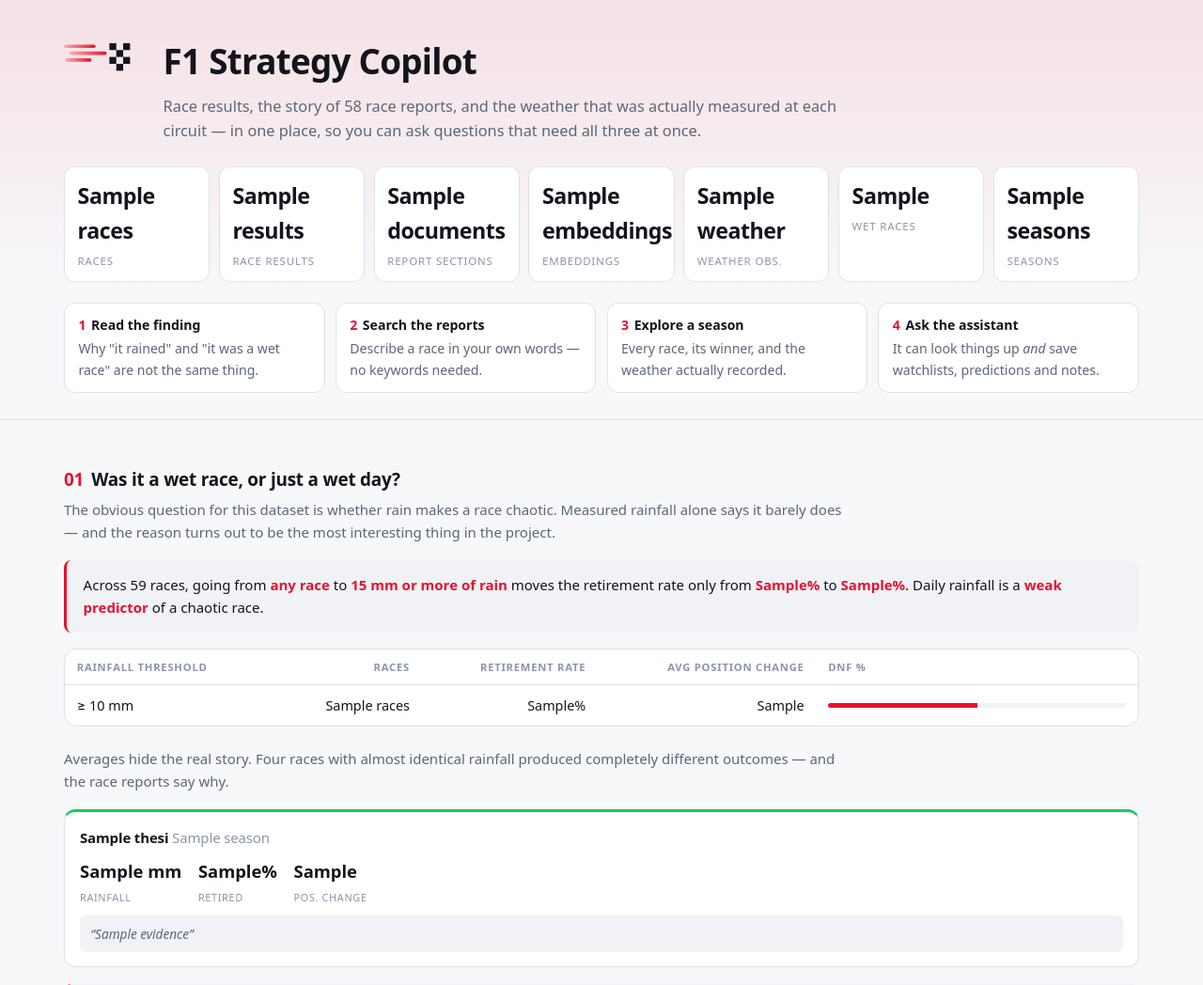
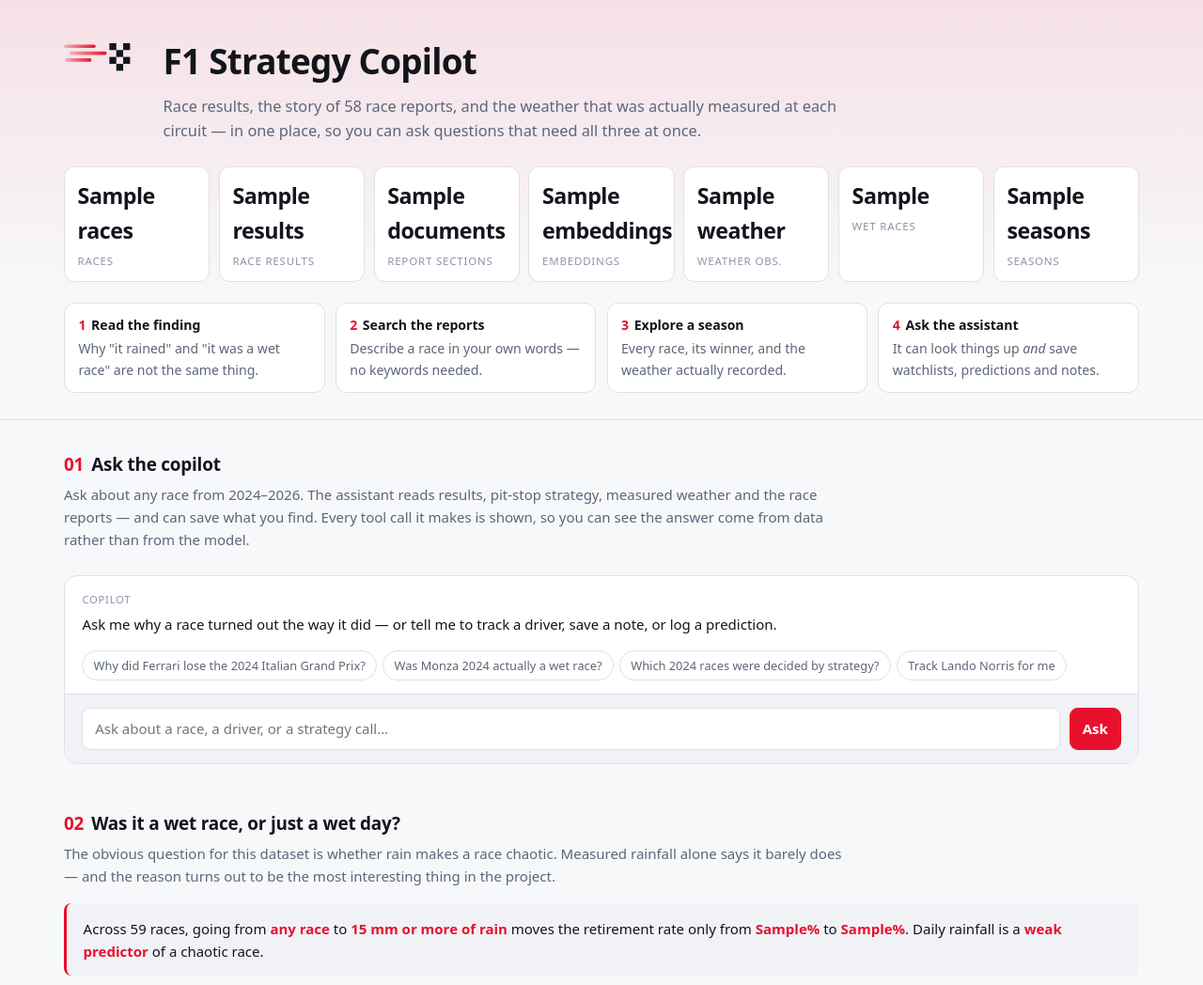
Before and after one commit to abhibastia/f1-strategy-copilot, a Flask app: template app/templates/index.html in a window 1280 px wide. Shown: the top 1048 px of the page at 94% size. Run offline with Flask 3, Linux system fonts and the light colour scheme; the template is opened without the code that fills it: most values are stand-ins (such as "Sample title", 1, 10 or a date in 2020).

Commit message:
Put the agent in the app, and stop it burying corrections
The frontend previously talked about an assistant it never called. agent.py
existed and was tested, but the Flask app did not import it - so the user
experience was still the day-3 pattern: read a dashboard, then leave for
the Playground to actually use the agent. Now there is a /api/chat endpoint
and a chat panel at the top of the page, and the whole loop happens at one
URL.

The response carries the full tool-call trace, not just the prose, and the
UI renders it inline with writes badged in red. A chat that returned only
an answer would give a reader no way to tell whether the agent used its
tools or invented the reply - which is the entire thing being demonstrated.
Conversation state stays in the browser, capped at six turns, so nothing
depends on sticky sessions and a restarted container loses no conversation
the browser still holds.

Testing it surfaced a phrasing failure worth fixing. Asked "why did Ferrari
lose the 2024 Italian Grand Prix" - a loaded question, since Leclerc won it
- the agent answered "it is not possible to determine why Ferrari lost, as
they did not lose". Correct, and useless: it opens with a non-answer and
buries the correction. An earlier run of the same question had answered it
well, so this was variance rather than a hard failure, which makes it a
prompt problem.

The prompt now says to correct a wrong premise in the opening sentence and
never to open with what could not be found. The same question now answers
"Ferrari did not lose - Charles Leclerc won, utilising a one-stop strategy
to take the team's first win at Monza since 2019."

Verified against the data rather than the model: P1 Leclerc on 2 stints,
P2 Piastri and P3 Norris on 3.

```diff
--- a/app/agent.py
+++ b/app/agent.py
@@ -68,13 +68,23 @@
 wet while they were racing. Monza 2024 had the most rain of any race here and
 ran dry. Say so when it applies; never treat rainfall alone as proof.
 
+WHEN THE QUESTION IS WRONG
+Users ask loaded questions - "why did Ferrari lose Monza?" when Ferrari won it.
+Correct the premise FIRST, in the opening sentence, then answer what actually
+happened. Never say "it is not possible to determine why they lost" - that
+reads as a failure to answer when you in fact have the answer. Say "Ferrari did
+not lose - Leclerc won on a one-stop" and carry on.
+
 GUARDRAILS
 - Never state a figure you did not get from a tool call in this conversation.
 - If a tool returns an "error" key, follow its "suggestion". Ask the user to
   clarify rather than guessing.
 - Every result tells you what it resolved - "resolved_driver", "resolved_race".
   If that does not match what the user meant, say which one you used.
-- Be brief. Lead with the answer, then the numbers that support it."""
+- Be brief. Lead with the answer, then the numbers that support it.
+- Never open with what you could not find. Open with what you know.
+- When strategy explains a result, say so concretely: how many stops each
+  driver made, and who did something different from the field."""
 
 
 # Tool schemas. Kept beside the dispatch table so a tool cannot be advertised
--- a/app/app.py
+++ b/app/app.py
@@ -23,6 +23,7 @@
 
 from flask import Flask, jsonify, render_template, request
 
+import agent
 import ui_data
 
 logging.basicConfig(level=logging.INFO)
@@ -78,6 +79,40 @@
         )
 
 
+@app.route("/api/chat", methods=["POST"])
+def api_chat():
+    """Ask the assistant a question.
+
+    Returns the answer AND the full tool-call trace. A chat endpoint that
+    returned only prose would give a reader no way to tell whether the agent
+    used its tools or invented the answer - which is the whole thing being
+    demonstrated. The trace is rendered inline in the UI for the same reason.
+
+    Conversation state stays on the client. The agent is stateless per request,
+    so nothing here depends on sticky sessions or a server-side store, and a
+    restarted container loses no conversation the browser still holds.
+    """
+    body = request.get_json(silent=True) or {}
+    question = (body.get("question") or "").strip()
+    if not question:
+        return jsonify({"error": "Ask a question first."}), 400
+
+    history = body.get("history") or []
+    # Cap the history sent upstream. A long thread would push the tool results
+    # the model actually needs out of the context window.
+    history = [m for m in history if m.get("role") in ("user", "assistant")][-6:]
+
+    try:
+        result = agent.ask(question, history=history)
+        return jsonify(result)
+    except Exception as exc:
+        logger.exception("Agent call failed")
+        return jsonify({
+            "error": "The assistant could not answer that.",
+            "detail": str(exc)[:300],
+        }), 503
+
+
 @app.route("/api/search")
 def api_search():
     """Semantic search over race reports. Backs the search box."""
--- a/app/templates/index.html
+++ b/app/templates/index.html
@@ -125,6 +125,37 @@
          border-bottom:2px solid transparent; font-size:.9rem; }
   .tab[aria-selected=true] { color:var(--fg); border-bottom-color:var(--accent); }
   .empty { color:var(--dim); padding:1.1rem 1.25rem; }
+  /* ---- chat ---- */
+  .chat { background:var(--panel); border:1px solid var(--line);
+          border-radius:.9rem; overflow:hidden; margin-top:1.6rem; }
+  .chat-log { max-height:26rem; overflow-y:auto; padding:1rem 1.15rem; }
+  .msg { margin-bottom:1rem; }
+  .msg:last-child { margin-bottom:0; }
+  .msg .who { font-size:.7rem; text-transform:uppercase; letter-spacing:.07em;
+              color:var(--dim); margin-bottom:.3rem; }
+  .msg.user .bubble { background:var(--panel-2); border-radius:.6rem;
+                      padding:.6rem .8rem; }
+  .msg.bot .bubble { line-height:1.65; }
+  .msg.bot .bubble p { margin:0 0 .6rem; }
+  .trace { margin:.5rem 0 .6rem; border-left:2px solid var(--line);
+           padding-left:.75rem; }
+  .tcall { font-size:.82rem; color:var(--muted); margin-bottom:.2rem;
+           font-family:ui-monospace,SFMono-Regular,Menlo,monospace; }
+  .tcall .tname { color:var(--fg); }
+  .tcall.write .tname { color:var(--accent); font-weight:700; }
+  .tcall .badge { display:inline-block; font-size:.62rem; letter-spacing:.06em;
+                  padding:.02rem .35rem; border-radius:.25rem; margin-right:.4rem;
+                  background:var(--panel-2); color:var(--dim);
+                  font-family:inherit; text-transform:uppercase; }
+  .tcall.write .badge { background:rgba(232,17,45,.16); color:var(--accent); }
+  .chat-form { display:flex; gap:.6rem; padding:.85rem 1.15rem;
+               border-top:1px solid var(--line); background:var(--panel-2); }
+  .chat-form input { flex:1; min-width:0; }
+  .thinking { color:var(--dim); font-size:.9rem; }
+  .thinking::after { content:"▍"; animation:blink 1s steps(2) infinite; }
+  @keyframes blink { 0%,50%{opacity:1} 51%,100%{opacity:0} }
+  .starters { display:flex; gap:.4rem; flex-wrap:wrap; padding:0 1.15rem .9rem; }
+
   .howto { display:grid; gap:.7rem; margin-top:1.4rem;
            grid-template-columns:repeat(auto-fit,minmax(13rem,1fr)); }
   .how { background:var(--panel); border:1px solid var(--line);
@@ -206,6 +237,45 @@
 
 <div class="wrap">
 
+{% if not error %}
+  <!-- ===================== ASK ===================== -->
+  <section style="margin-top:2rem">
+    <h2><span class="num">01</span>Ask the copilot</h2>
+    <p class="sub">
+      Ask about any race from 2024–2026. The assistant reads results, pit-stop
+      strategy, measured weather and the race reports — and can save what you
+      find. Every tool call it makes is shown, so you can see the answer come
+      from data rather than from the model.
+    </p>
+
+    <div class="chat">
+      <div class="chat-log" id="log">
+        <div class="msg bot">
+          <div class="who">Copilot</div>
+          <div class="bubble">
+            Ask me why a race turned out the way it did — or tell me to track a
+            driver, save a note, or log a prediction.
+          </div>
+        </div>
+      </div>
+      <div class="starters">
+        {% for s in ["Why did Ferrari lose the 2024 Italian Grand Prix?",
+                     "Was Monza 2024 actually a wet race?",
+                     "Which 2024 races were decided by strategy?",
+                     "Track Lando Norris for me"] %}
+          <span class="chip" onclick="askThis(this.textContent.trim())">{{ s }}</span>
+        {% endfor %}
+      </div>
+      <form class="chat-form" onsubmit="sendChat(event)">
+        <input id="q-chat" type="search" autocomplete="off"
+               placeholder="Ask about a race, a driver, or a strategy call…"
+               aria-label="Ask the copilot">
+        <button type="submit" id="send">Ask</button>
+      </form>
+    </div>
+  </section>
+{% endif %}
+
 {% if error %}
   <section>
     <div class="err">
@@ -221,7 +291,7 @@
 
   <!-- ===================== THE FINDING ===================== -->
   <section>
-    <h2><span class="num">01</span>Was it a wet race, or just a wet day?</h2>
+    <h2><span class="num">02</span>Was it a wet race, or just a wet day?</h2>
     <p class="sub">
       The obvious question for this dataset is whether rain makes a race chaotic.
       Measured rainfall alone says it barely does — and the reason turns out to be
@@ -292,7 +362,7 @@
 
   <!-- ===================== SEARCH ===================== -->
   <section>
-    <h2><span class="num">02</span>Search the race reports</h2>
+    <h2><span class="num">03</span>Search the race reports</h2>
     <p class="sub">
       Search 58 race reports by meaning rather than keywords — describe the race you have in mind.
       Every result shows the weather measured at that circuit that day, so you
@@ -322,7 +392,7 @@
 
   <!-- ===================== SEASON ===================== -->
   <section>
-    <h2><span class="num">03</span>Season explorer</h2>
+    <h2><span class="num">04</span>Season explorer</h2>
     <p class="sub">Every race with its winner and measured conditions.</p>
 
     <div class="tabs">
@@ -359,7 +429,7 @@
     </div>
 
     {% if standings %}
-    <h2 style="margin-top:2rem"><span class="num">04</span>{{ season }} championship</h2>
+    <h2 style="margin-top:2rem"><span class="num">05</span>{{ season }} championship</h2>
     <p class="sub">Standings after the latest round on record.</p>
     <div class="panel scroll">
       <table>
@@ -383,7 +453,7 @@
 
   <!-- ===================== STRATEGY ===================== -->
   <section>
-    <h2><span class="num">05</span>Where strategy actually diverged</h2>
+    <h2><span class="num">06</span>Where strategy actually diverged</h2>
     <p class="sub">
       Races ranked by how much teams disagreed. When one driver runs a single
       stint and another runs five, the result was decided in the pit lane rather
@@ -417,7 +487,7 @@
 
   <!-- ===================== AGENT ===================== -->
   <section>
-    <h2><span class="num">06</span>What the assistant has done</h2>
+    <h2><span class="num">07</span>What the assistant has done</h2>
     <p class="sub">
       This page only reads. Everything below was created by the assistant when
       someone asked it to — track a driver, log a prediction before a race, save
@@ -470,7 +540,7 @@
 
   <!-- ===================== CDF ANALYTICS ===================== -->
   <section>
-    <h2><span class="num">07</span>Agent activity, via Change Data Feed</h2>
+    <h2><span class="num">08</span>Agent activity, via Change Data Feed</h2>
     <p class="sub">
       Every tool call the assistant makes is written to the operational store,
       carried into the analytics table by Change Data Feed, and read back here.
@@ -527,6 +597,73 @@
 const esc = s => String(s ?? "").replace(/[&<>"']/g, c =>
   ({"&":"&amp;","<":"&lt;",">":"&gt;",'"':"&quot;","'":"&#39;"}[c]));
 
+let history = [];
+
+function askThis(text) {
+  document.getElementById("q-chat").value = text;
+  sendChat(new Event("submit"));
+}
+
+function addMsg(who, cls, html) {
+  const log = document.getElementById("log");
+  const el = document.createElement("div");
+  el.className = "msg " + cls;
+  el.innerHTML = `<div class="who">${esc(who)}</div><div class="bubble">${html}</div>`;
+  log.appendChild(el);
+  log.scrollTop = log.scrollHeight;
+  return el;
+}
+
+function renderTrace(trace) {
+  if (!trace || !trace.length) return "";
+  return `<div class="trace">` + trace.map(t => {
+    const args = Object.entries(t.arguments || {})
+      .map(([k, v]) => `${esc(k)}=${esc(JSON.stringify(v))}`).join(", ");
+    return `<div class="tcall ${t.is_write ? "write" : ""}">
+      <span class="badge">${t.is_write ? "write" : "read"}</span>
+      <span class="tname">${esc(t.tool)}</span>(${args})</div>`;
+  }).join("") + `</div>`;
+}
+
+async function sendChat(ev) {
+  ev.preventDefault();
+  const input = document.getElementById("q-chat");
+  const btn = document.getElementById("send");
+  const question = input.value.trim();
+  if (!question) return;
+
+  addMsg("You", "user", esc(question));
+  input.value = "";
+  btn.disabled = true;
+  const pending = addMsg("Copilot", "bot", '<span class="thinking">thinking</span>');
+
+  try {
+    const r = await fetch("/api/chat", {
+      method: "POST",
+      headers: {"Content-Type": "application/json"},
+      body: JSON.stringify({question, history})
+    });
+    const d = await r.json();
+    if (!r.ok) throw new Error(d.error || "The assistant is unavailable.");
+
+    const answer = esc(d.answer || "").split("\n\n")
+      .filter(Boolean).map(p => `<p>${p.replace(/\n/g, "<br>")}</p>`).join("");
+    pending.querySelector(".bubble").innerHTML = renderTrace(d.trace) + answer +
+      (d.wrote ? `<p style="color:var(--accent);font-size:.85rem">
+         Saved. Reload to see it under “What the assistant has done”.</p>` : "");
+
+    history.push({role: "user", content: question});
+    history.push({role: "assistant", content: d.answer || ""});
+    history = history.slice(-6);
+  } catch (e) {
+    pending.querySelector(".bubble").innerHTML =
+      `<span style="color:var(--accent)">${esc(e.message)}</span>`;
+  } finally {
+    btn.disabled = false;
+    input.focus();
+  }
+}
+
 function quick(text) {
   document.getElementById("q").value = text;
   runSearch(new Event("submit"));
```
